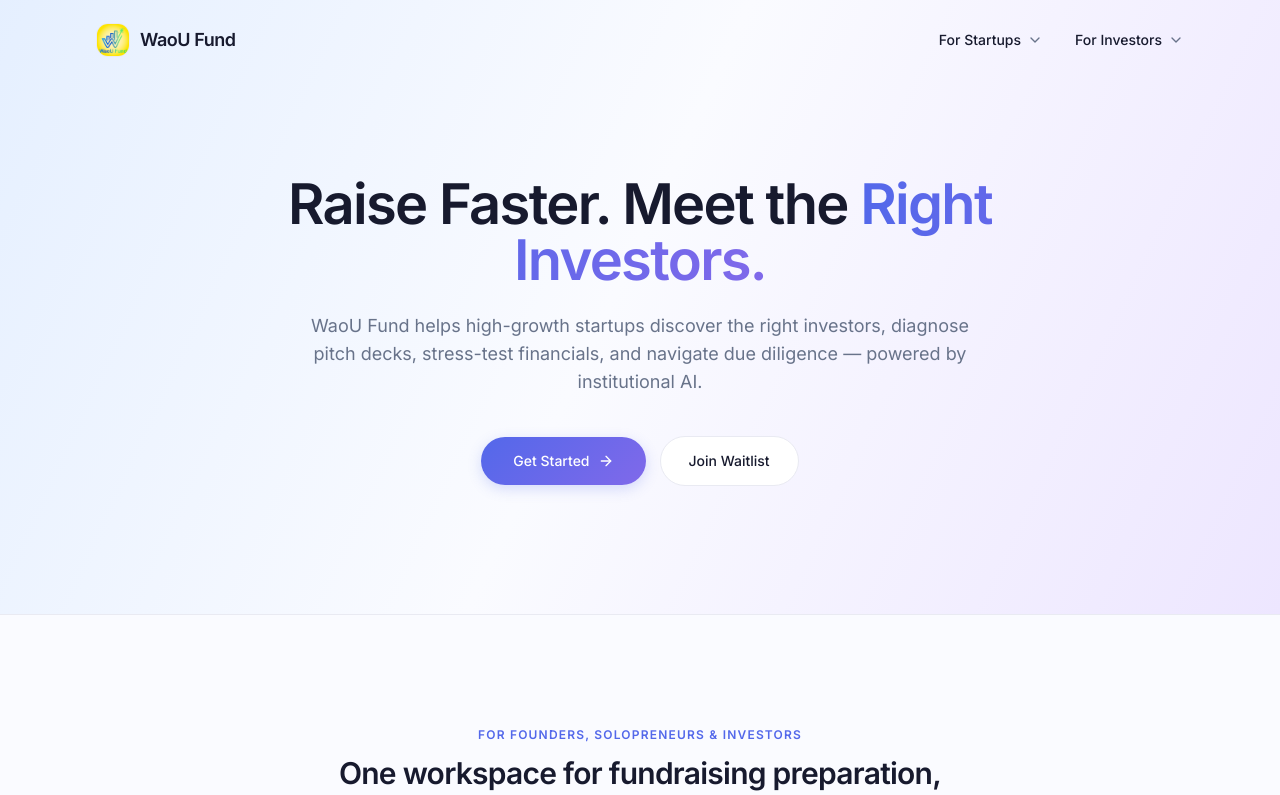
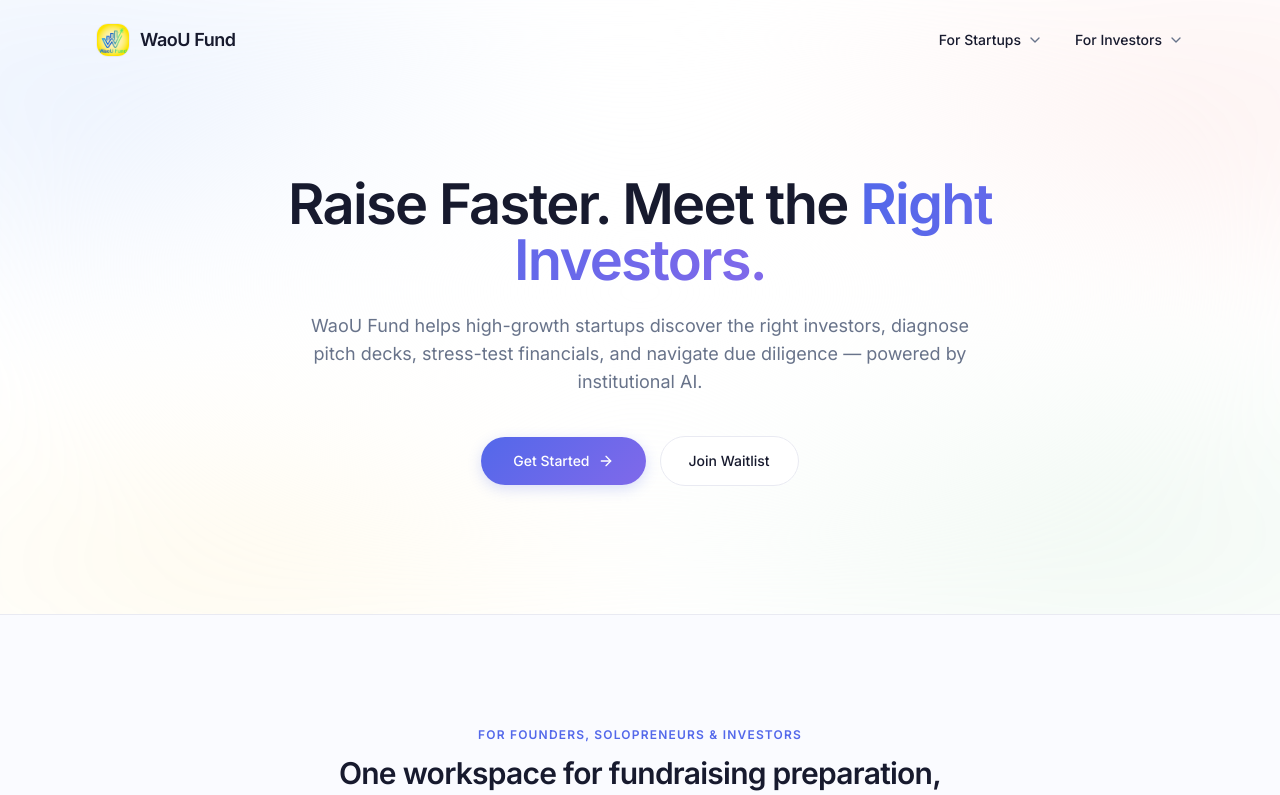
Before and after one commit to AhanaKulkarni/waoufund, a Next.js app: page / in a window 1280 px wide. Shown: the top 795 px of the page. Built offline with nearby package versions, Linux system fonts and the light colour scheme.

Commit message:
Update hero background with subtle four-colour Google ambient light gradient

```diff
--- a/src/app/globals.css
+++ b/src/app/globals.css
@@ -23,7 +23,7 @@ body {
   text-rendering: optimizeLegibility;
 }
 
-/* Backrr-inspired subtle horizontal blue-to-lavender hero gradient */
+/* Backrr-inspired subtle horizontal blue-to-lavender gradient (used for closing CTA) */
 .backrr-hero-gradient {
   background: linear-gradient(
     115deg,
@@ -31,6 +31,39 @@ body {
     rgba(250, 251, 255, 0.92) 48%,
     rgba(232, 222, 255, 0.72) 100%
   );
+}
+
+/* Hero Section: Predominantly white canvas with ultra-subtle four-colour Google ambient light */
+.hero-google-ambient {
+  position: relative;
+  background-color: #FFFFFF;
+  overflow: hidden;
+}
+
+.hero-google-ambient::before {
+  content: '';
+  position: absolute;
+  inset: -12%;
+  z-index: 0;
+  pointer-events: none;
+  background:
+    /* Central white breathing room to keep text area crisp & predominantly white */
+    radial-gradient(ellipse 52% 48% at 50% 48%, rgba(255, 255, 255, 0.92) 0%, rgba(255, 255, 255, 0) 75%),
+    /* Google Blue (#4285F4) — soft ambient diffusion from upper-left */
+    radial-gradient(ellipse 48% 46% at 14% 22%, rgba(66, 133, 244, 0.10) 0%, rgba(66, 133, 244, 0) 70%),
+    /* Google Red (#EA4335) — faint warm ambient glow toward upper-right */
+    radial-gradient(ellipse 44% 42% at 86% 24%, rgba(234, 67, 53, 0.065) 0%, rgba(234, 67, 53, 0) 70%),
+    /* Google Yellow (#FBBC05) — subtle warm highlight toward lower-left */
+    radial-gradient(ellipse 42% 40% at 24% 84%, rgba(251, 188, 5, 0.065) 0%, rgba(251, 188, 5, 0) 70%),
+    /* Google Green (#34A853) — natural soft blend toward lower-right */
+    radial-gradient(ellipse 46% 44% at 80% 80%, rgba(52, 168, 83, 0.07) 0%, rgba(52, 168, 83, 0) 70%);
+  filter: blur(56px);
+  transform: translateZ(0);
+}
+
+.hero-google-ambient > * {
+  position: relative;
+  z-index: 1;
 }
 
 /* Primary blue-to-lavender gradient button */
--- a/src/app/page.tsx
+++ b/src/app/page.tsx
@@ -72,8 +72,8 @@ export default function HomePage() {
 
   return (
     <div className="min-h-screen flex flex-col bg-[#FAFBFF] text-[#171A2E]">
-      {/* 1. HERO + HEADER WITH BACKRR-INSPIRED SUBTLE BLUE-TO-LAVENDER GRADIENT */}
-      <div className="backrr-hero-gradient border-b border-[#E9EAF2]">
+      {/* 1. HERO + HEADER WITH FOUR-COLOUR GOOGLE AMBIENT GRADIENT OVER WHITE CANVAS */}
+      <div className="hero-google-ambient border-b border-[#E9EAF2]">
         <Navbar />
 
         <section className="max-w-4xl mx-auto px-6 sm:px-8 pt-16 pb-24 sm:pt-24 sm:pb-32 text-center">
```
